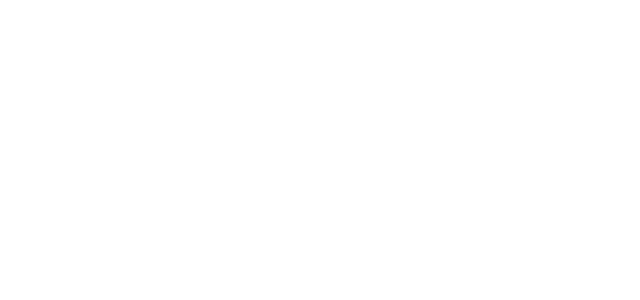
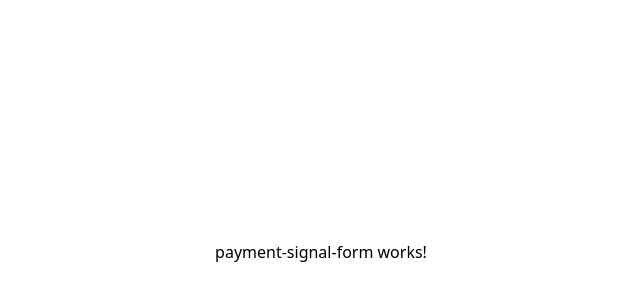
Before and after one commit to imilen/angular-forms-example, an Angular app: page / in a window 1280 px wide. Shown: the part 148-448 px from the top of the page, without its empty margins (319-959 px from the left). Built offline with nearby package versions, Linux system fonts and the light colour scheme.

Commit message:
feat(app): register payment-signal-form

```diff
--- a/src/app/app.html
+++ b/src/app/app.html
@@ -1 +1,3 @@
-<main class="flex-fluid"></main>
+<main class="flex-fluid">
+  <app-payment-signal-form />
+</main>
--- a/src/app/app.ts
+++ b/src/app/app.ts
@@ -1,8 +1,9 @@
 import { Component, signal } from '@angular/core';
+import { PaymentSignalForm } from './payment-signal-form/payment-signal-form';
 
 @Component({
   selector: 'app-root',
-  imports: [],
+  imports: [PaymentSignalForm],
   templateUrl: './app.html',
   styleUrl: './app.css',
 })
```
